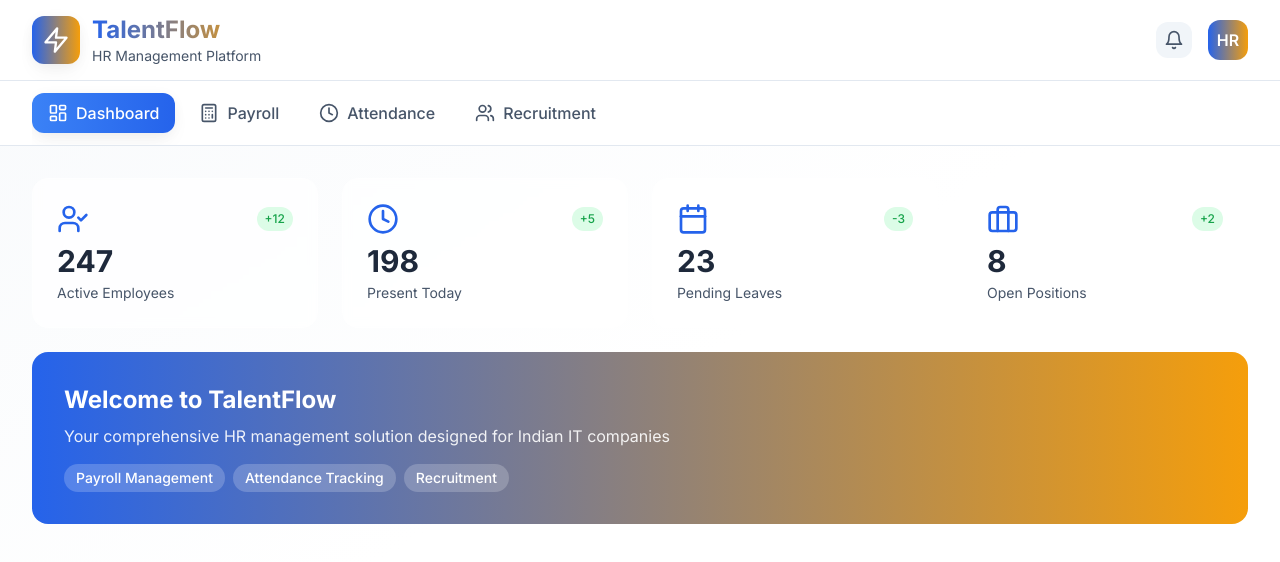
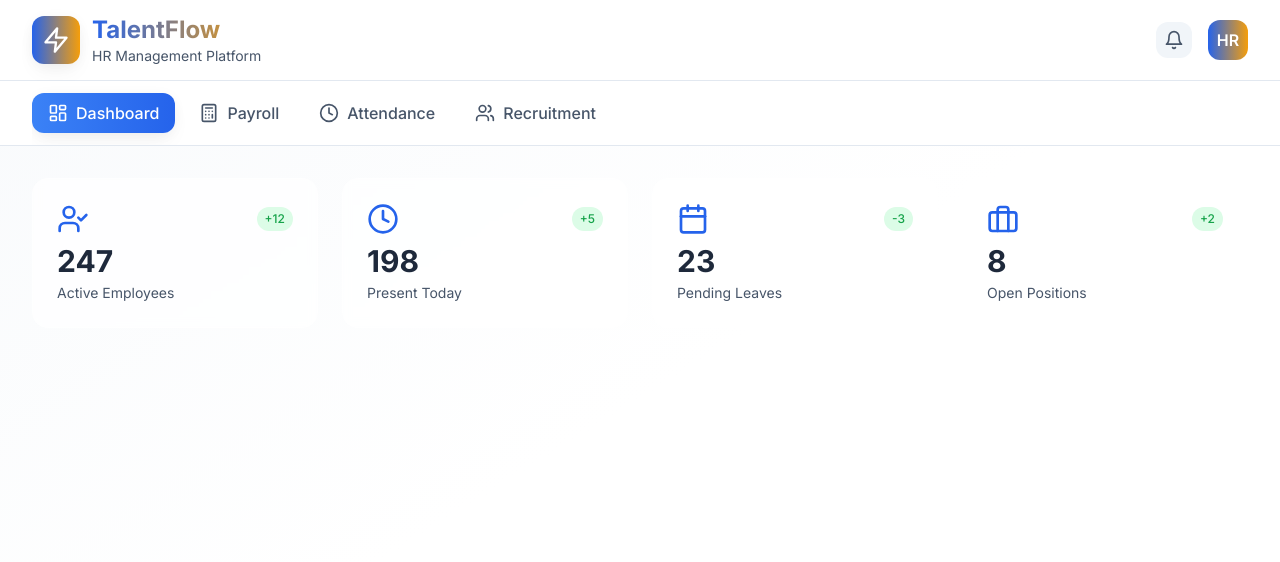
Before and after one commit to apper-canvas/holo-talentflow-platform, a React (Vite) app: page / in a window 1280 px wide. Shown: the top 562 px of the page. Built offline with nearby package versions, Linux system fonts and the light colour scheme.

Commit message:
Remove hero section with "Welcome to TalentFlow" message from dashboard to create cleaner app-focused interface

```diff
--- a/src/pages/Home.jsx
+++ b/src/pages/Home.jsx
@@ -133,23 +133,6 @@ const Home = () => {
               ))}
             </div>
 
-            {/* Welcome Message */}
-            <motion.div
-              initial={{ opacity: 0, y: 20 }}
-              animate={{ opacity: 1, y: 0 }}
-              transition={{ delay: 0.4 }}
-              className="bg-gradient-to-r from-primary to-accent rounded-2xl p-6 sm:p-8 text-white"
-            >
-              <h2 className="text-xl sm:text-2xl font-bold mb-2">Welcome to TalentFlow</h2>
-              <p className="text-sm sm:text-base text-white/90 mb-4">
-                Your comprehensive HR management solution designed for Indian IT companies
-              </p>
-              <div className="flex flex-wrap gap-2">
-                <span className="bg-white/20 px-3 py-1 rounded-full text-xs sm:text-sm font-medium">Payroll Management</span>
-                <span className="bg-white/20 px-3 py-1 rounded-full text-xs sm:text-sm font-medium">Attendance Tracking</span>
-                <span className="bg-white/20 px-3 py-1 rounded-full text-xs sm:text-sm font-medium">Recruitment</span>
-              </div>
-            </motion.div>
           </motion.div>
         )}
 
```
